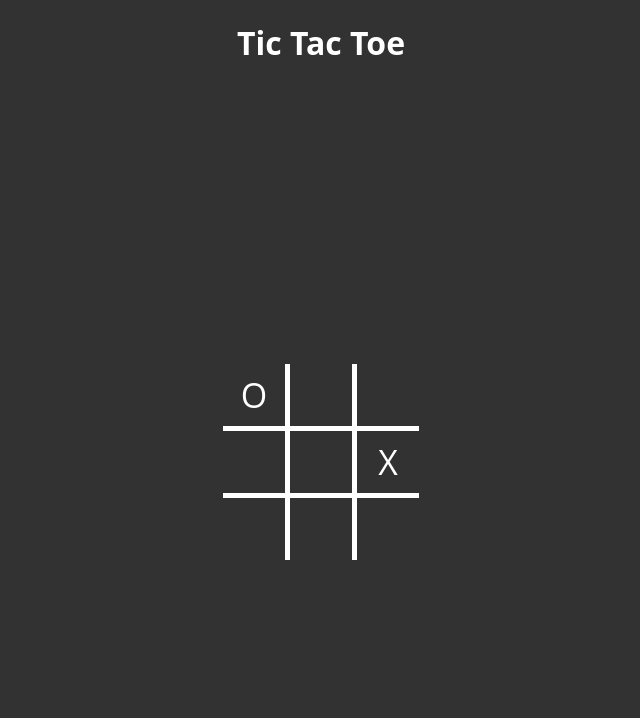
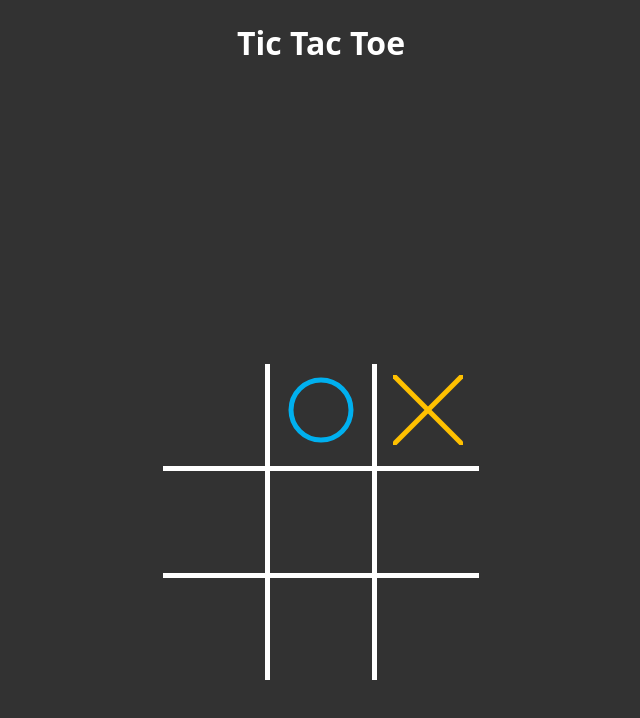
Before and after one commit to CenkKorkmaz92/tic-tac-toe, a plain HTML site: page index.html in a window 1280 px wide. Shown: the whole page, without its empty margins (319-959 px from the left). Drawn offline with Linux system fonts and the light colour scheme.

Commit message:
changed design and added circle and cross with animation

```diff
--- a/index.html
+++ b/index.html
@@ -3,9 +3,10 @@
 
 <head>
     <meta charset="UTF-8">
+    <meta http-equiv="X-UA-Compatible" content="IE=edge">
     <link rel="stylesheet" href="style.css">
     <meta name="viewport" content="width=device-width, initial-scale=1.0">
-    <title>tic tac toe</title>
+    <title>Tic Tac Toe</title>
 </head>
 
 <body onload="init()">
@@ -14,12 +15,6 @@
 
     <div id="content"></div>
 
-
-
-
-
-
-
     <script src="script.js"></script>
 </body>
 
--- a/script.js
+++ b/script.js
@@ -1,36 +1,75 @@
 let fields = [
+    null,
     'circle',
+    'cross',
     null,
     null,
     null,
     null,
-    'cross',
     null,
     null,
-    null
 ];
 
 function init() {
-    render()
+    render();
 }
 
 function render() {
-    let table = '<table>';
+    const contentDiv = document.getElementById('content');
+
+    let tableHtml = '<table>';
     for (let i = 0; i < 3; i++) {
-        table += '<tr>';
+        tableHtml += '<tr>';
         for (let j = 0; j < 3; j++) {
-            let cell = '';
-            const value = fields[i * 3 + j];
-            if (value === 'circle') {
-                cell = 'O';
-            } else if (value === 'cross') {
-                cell = 'X';
+            const index = i * 3 + j;
+            let symbol = '';
+            if (fields[index] === 'circle') {
+                symbol = generateCircleSVG();
+            } else if (fields[index] === 'cross') {
+                symbol = generateCrossSVG();
             }
-            table += `<td>${cell}</td>`;
+            tableHtml += `<td>${symbol}</td>`;
         }
-        table += '</tr>';
+        tableHtml += '</tr>';
     }
-    table += '</table>';
+    tableHtml += '</table>';
 
-    document.getElementById('content').innerHTML = table;
+    contentDiv.innerHTML = tableHtml;
 }
+
+
+function generateCircleSVG() {
+    const color = '#00B0EF';
+    const width = 70;
+    const height = 70;
+
+    return `<svg width="${width}" height="${height}">
+              <circle cx="35" cy="35" r="30" stroke="${color}" stroke-width="5" fill="none">
+                <animate attributeName="stroke-dasharray" from="0 188.5" to="188.5 0" dur="0.2s" fill="freeze" />
+              </circle>
+            </svg>`;
+}
+
+
+function generateCrossSVG() {
+    const color = '#FFC000';
+    const width = 70;
+    const height = 70;
+
+    const svgHtml = `
+      <svg width="${width}" height="${height}">
+        <line x1="0" y1="0" x2="${width}" y2="${height}"
+          stroke="${color}" stroke-width="5">
+          <animate attributeName="x2" values="0; ${width}" dur="200ms" />
+          <animate attributeName="y2" values="0; ${height}" dur="200ms" />
+        </line>
+        <line x1="${width}" y1="0" x2="0" y2="${height}"
+          stroke="${color}" stroke-width="5">
+          <animate attributeName="x2" values="${width}; 0" dur="200ms" />
+          <animate attributeName="y2" values="0; ${height}" dur="200ms" />
+        </line>
+      </svg>
+    `;
+
+    return svgHtml;
+}
--- a/style.css
+++ b/style.css
@@ -1,12 +1,12 @@
 body {
     background-color: #323232;
     font-family: 'Open Sans', sans-serif;
+    margin: 0;
     color: white;
 }
 
 h1 {
-    display: flex;
-    justify-content: center;
+    text-align: center;
 }
 
 #content {
@@ -16,26 +16,17 @@ h1 {
     align-items: center;
 }
 
+
 table {
-    border-collapse: separate;
-    /* Ändern, um Innenlinien, aber keine Außenlinien zu ermöglichen */
-    border-spacing: 0;
-    /* Entfernen Sie den Abstand zwischen den Zellen */
+    border-collapse: collapse;
 }
 
 td {
-    width: 60px;
-    height: 60px;
+    width: 100px;
+    height: 100px;
     text-align: center;
-    vertical-align: middle;
-    font-size: 34px;
-    cursor: pointer;
-    background-color: #323232;
-    /* Optional: Hintergrundfarbe der Zellen, falls gewünscht */
-}
-
-table {
-    border-collapse: collapse;
+    font-size: 36px;
+    font-weight: bold;
 }
 
 table td {
```
